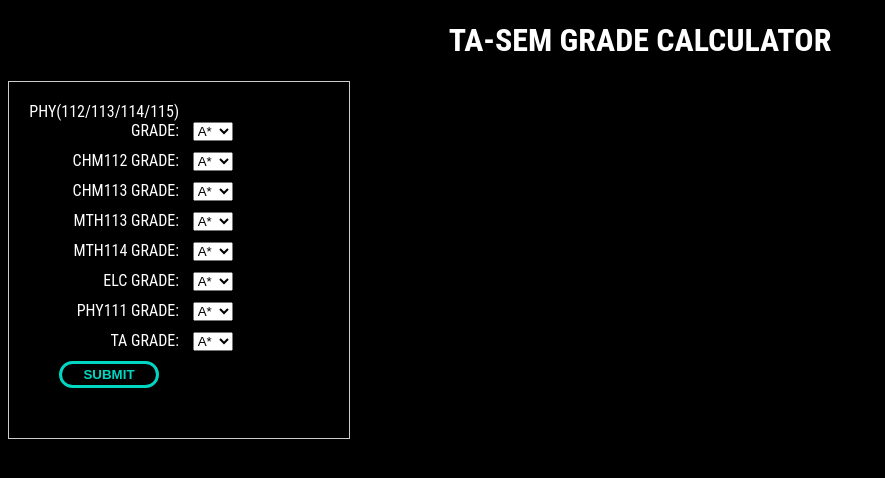
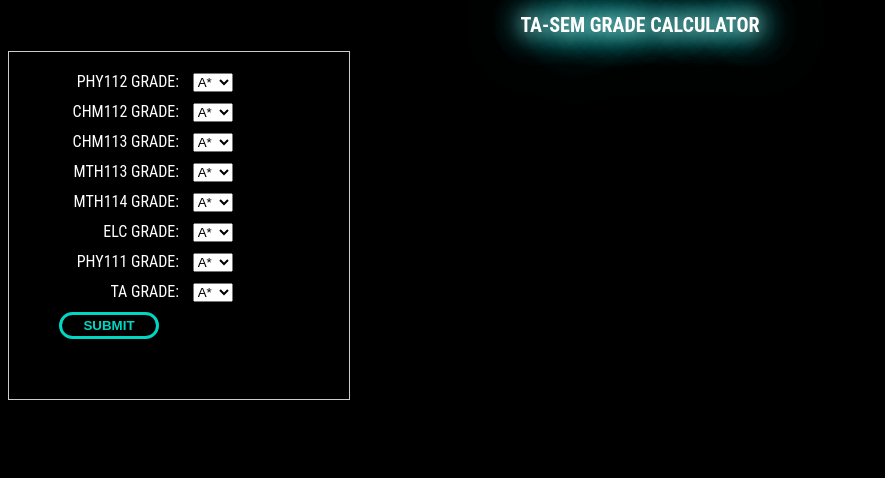
Before and after one commit to agankit2004/SPI-Calculator, a plain HTML site: page ta.html in a window 1280 px wide. Shown: the whole page, without its empty margins (0-885 px from the left). Drawn offline with Linux system fonts and the light colour scheme.

Commit message:
Update ta.html

```diff
--- a/ta.html
+++ b/ta.html
@@ -49,10 +49,10 @@
             </script>
 </head>
 <body>
-    <h1>TA-sem grade Calculator</h1>
+    <h1 class="glow"> TA-sem grade Calculator</h1>
     <form>
         <div>
-            <label for="phyGrade">PHY(112/113/114/115) Grade:</label>
+            <label for="phyGrade">PHY112 Grade:</label>
             <select id="phyGrade" name="phyGrade">
                 <option value="A*">A*</option>
                 <option value="A">A</option>
@@ -172,7 +172,8 @@
         </div>
 
         <button type = "button" onclick="submitGrades()">Submit</button>
+        <div id="result"></div>
     </form>
-    <div id="result"></div>
+
 </body>
 </html>
```
